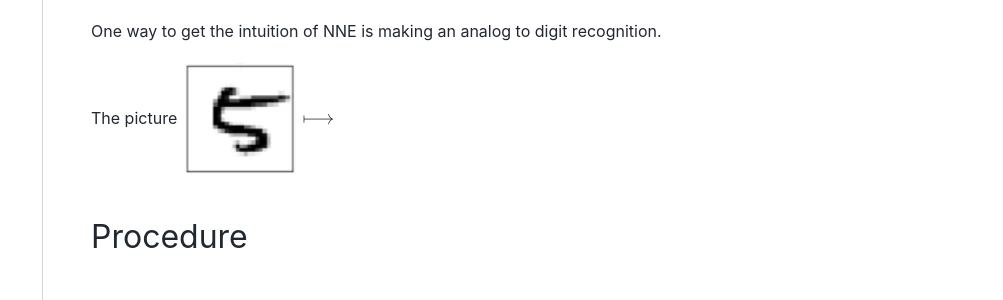
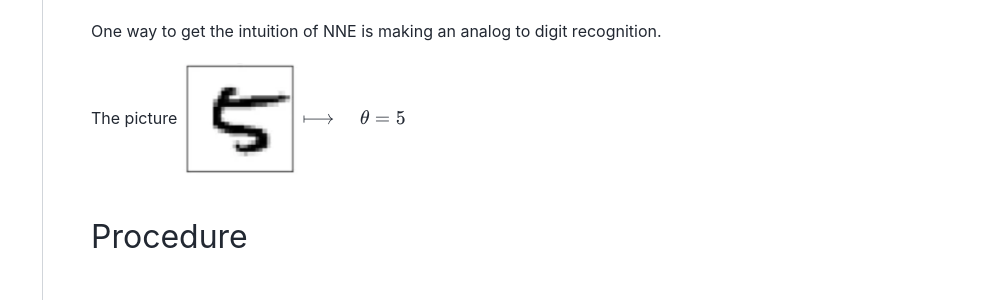
Before and after one commit to nnehome/nnehome.github.io, a Sphinx documentation site: the page built from docs/source/home/home.rst, in a window 1280 px wide. Shown: the part 1137-1437 px from the top of the page, without its empty margins (277-1280 px from the left). Built offline with Sphinx 7.4.7 and the PyData theme 0.15.4, drawn with Linux system fonts in a browser that asks for light colours.

Commit message:
some change

```diff
--- a/docs/source/home/home.rst
+++ b/docs/source/home/home.rst
@@ -40,7 +40,7 @@ One way to get the intuition of NNE is making an analog to digit recognition.
 .. |digit_5| image:: digit_5.png
   :scale: 75%
 
-The picture |digit_5| :math:`\longmapsto`
+The picture |digit_5| :math:`\longmapsto \quad \theta = 5`
 
 
 
```
